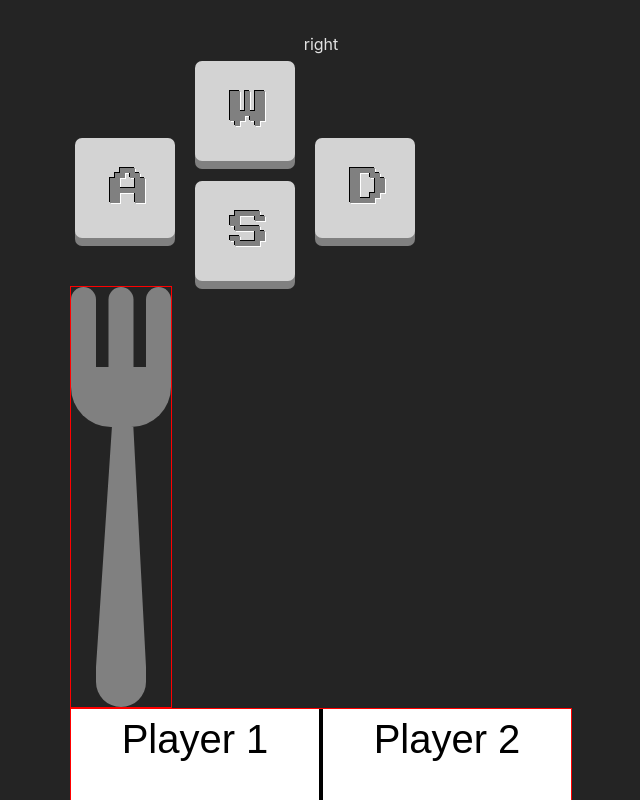
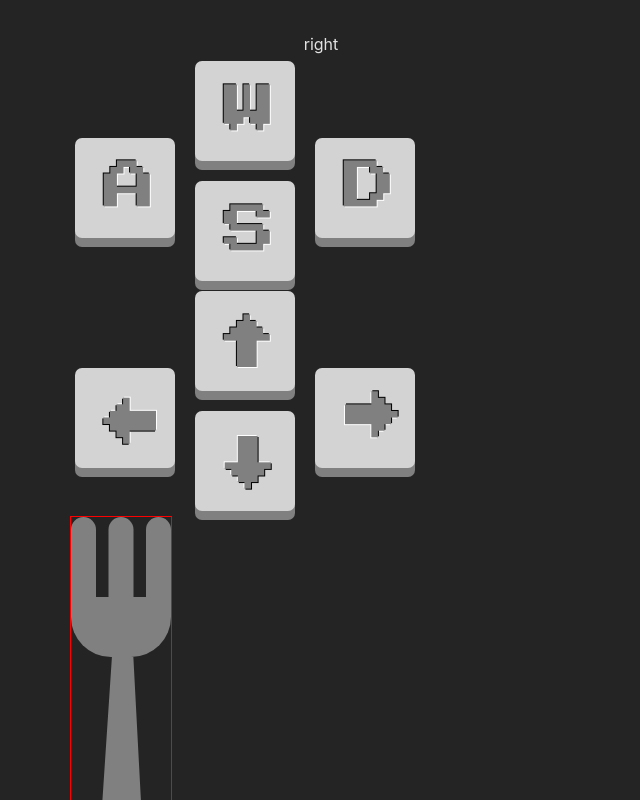
Before and after one commit to Penqoin/spagheti-twirler, a React (Vite) app: page / in a window 1280 px wide. Shown: the top 800 px of the page, without its empty margins (319-959 px from the left). Built offline with nearby package versions, Linux system fonts and the light colour scheme; a web font is replaced by a local one.

Commit message:
finished gamepad mechanics and design:)

```diff
--- a/src/colors.sass
+++ b/src/colors.sass
@@ -18,7 +18,20 @@ $scoreboard-dividing-line-width: 4px
 // player button display
 @import url('https://fonts.googleapis.com/css2?family=Eagle+Lake&family=Press+Start+2P&family=Raleway+Dots&family=Sevillana&family=Zen+Dots&display=swap')
 
+$inactive-button-color: lightgray
+$inactive-button-shadow: gray
 
+$top-button-color: #ff0000
+$top-button-shadow: #AA0000
+
+$bottom-button-color: #00f
+$bottom-button-shadow: #00a
+
+$left-button-color: #0c0
+$left-button-shadow: #080
+
+$right-button-color: #ffcf00
+$right-button-shadow: #BFAE23
 
 .debug
     border: 1px solid $debug-color
--- a/src/components/ButtonDisplay/ButtonDisplay.sass
+++ b/src/components/ButtonDisplay/ButtonDisplay.sass
@@ -1,3 +1,5 @@
+@import '../../colors.sass'
+
 .button-display
     width: 350px
     height: 230px
@@ -20,17 +22,17 @@
 
         color: gray
         font-family: 'Press Start 2p', sans-serif
-        font-size: 30pt
+        font-size: 45px
         font-weight: bold
         text-shadow: -1px -1px black, 1px 1px white
 
-        background-color: lightgray
+        background-color: $inactive-button-color
 
         -webkit-border-radius: 7px
         -moz-border-radius: 7px
         -o-border-radius: 7px
         border-radius: 7px
-        box-shadow: 0 .2em gray
+        box-shadow: 0 .2em $inactive-button-shadow
 
         cursor: pointer
 
@@ -45,10 +47,53 @@
     .left-button
         top: 33.33%
         left: 0
+        .arrow
+            rotate: 270deg
     .right-button
         right: 0
         top: 33.33%
+        .arrow
+            rotate: 90deg
+
     .bottom-button
         bottom: 0
         left: 50%
         transform: translateX(-50%)
+
+        .arrow
+            transform: translateX(6px)
+            rotate: 180deg
+
+.up-button-color
+    color: white !important
+    background-color: $top-button-color !important
+    box-shadow: 0 .2em $top-button-shadow !important
+
+.down-button-color
+    color: white !important
+    background-color: $bottom-button-color !important
+    box-shadow: 0 .2em $bottom-button-shadow !important
+
+.left-button-color
+    color: white !important
+    background-color: $left-button-color !important
+    box-shadow: 0 .2em $left-button-shadow !important
+
+.right-button-color
+    color: white !important
+    background-color: $right-button-color !important
+    box-shadow: 0 .2em $right-button-shadow !important
+
+.button-animate
+    animation: up-down 50ms linear
+
+@keyframes up-down
+    0%
+      top: 0
+
+    50%
+        box-shadow: none
+        position: relative
+        top: .2em
+    100%
+        top: 0
--- a/src/components/ButtonDisplay/ButtonDisplay.tsx
+++ b/src/components/ButtonDisplay/ButtonDisplay.tsx
@@ -1,23 +1,73 @@
 
+import { useEffect, useState } from "react";
 import "./ButtonDisplay.sass"
+import { useGameContext } from "../../context/GameContext";
+import { GameInputs, InputKeys } from "../../types";
 
 interface ButtonDisplayProps {
+    letters: boolean; // if the component uses arrows or letters
+    keypress: null | KeyboardEvent;
+};
 
-}
+const ButtonDisplay: React.FC<ButtonDisplayProps> = ({
+    letters,
+    keypress
+}) => {
+    const [buttonColor, setButtonColor] = useState<InputKeys | null>(null);
+    const {
+        GAME_INPUTS
+    } = useGameContext();
 
-const ButtonDisplay: React.FC<ButtonDisplayProps> = () => {
-    return <div className="button-display">
+
+    const handleAnimation = async () => {
+        if (letters && keypress?.key && keypress?.key.length > 1)
+            return;
+        else if (!letters && keypress?.key.length === 1)
+            return;
+
+        const action: InputKeys = GAME_INPUTS[letters ? keypress.key.toLowerCase() as keyof GameInputs : keypress.key as keyof GameInputs];
+        if (action) {
+            const element = document.getElementById((letters ? buttonColor : ('arrow-' + buttonColor)) + "-button");
+            element?.classList.remove(buttonColor + '-button-color')
+
+            setButtonColor(action)
+            const newEl = document.getElementById((letters ? action : ('arrow-' + action)) + "-button");
+            newEl?.classList.add(action + '-button-color');
+
+            // waits until animation is done then removes it
+            // 200ms comes from the sass file
+            newEl?.classList.add('button-animate');
+            setTimeout(() => {
+                newEl?.classList.remove('button-animate');
+            }, 50)
+        }
+    }
+
+    useEffect(() => {
+        handleAnimation();
+    }, [keypress])
+
+
+    return <div className={"button-display"}>
         <span className="top-button">
-            <div className="play-button">W</div>
+            <div id={letters ? "up-button" : "arrow-up-button"} className={'play-button'}>
+                <h3 className={!letters ? 'arrow' : ''}>{letters ? "W" : "↑"}</h3>
+            </div>
         </span>
         <span className="left-button">
-            <div className="play-button">A</div>
+            <div id={letters ? "left-button" : "arrow-left-button"} className={'play-button'}>
+                <h3 className={!letters ? 'arrow' : ''}>{letters ? "A" : "↑"}</h3>
+            </div>
         </span>
         <span className="bottom-button">
-            <div className="play-button">S</div>
+            <div id={letters ? "down-button" : "arrow-down-button"} className={'play-button'}>
+                <h3 className={!letters ? 'arrow' : ''}>{letters ? "S" : "↑"}</h3>
+            </div>
             </span>
         <span className="right-button">
-            <div className="play-button">D</div>
+            <div id={letters ? "right-button" : "arrow-right-button"} className={'play-button'}>
+                <h3 className={!letters ? 'arrow' : ''}>{letters ? "D" : "↑"}</h3>
+            </div>
         </span>
     </div>
 }
--- a/src/components/GameScene/GameScene.tsx
+++ b/src/components/GameScene/GameScene.tsx
@@ -29,7 +29,8 @@ const GameScene: React.FC<GameSceneProps> = () => {
 
     return <div>
         <span>{currentKey}</span>
-        <ButtonDisplay />
+        <ButtonDisplay letters={true} keypress={keypress} />
+        <ButtonDisplay letters={false} keypress={keypress} />
         <Fork />
         <ScoreBoard />
     </div>
--- a/src/hooks/useGameLogic.ts
+++ b/src/hooks/useGameLogic.ts
@@ -59,7 +59,6 @@ const useGameLogic = ({
 
         const input = GAME_INPUTS[keypress.key as keyof GameInputs];
         // check if player 1 has missed or hit
-        console.log(currentKey)
         if (input !== undefined && input !== currentKey) {
             if (keypress.key.length === 1)
                 registerPlayerMiss(0)
```
Also changed, not shown: src/types.ts (+8 -8 lines).
